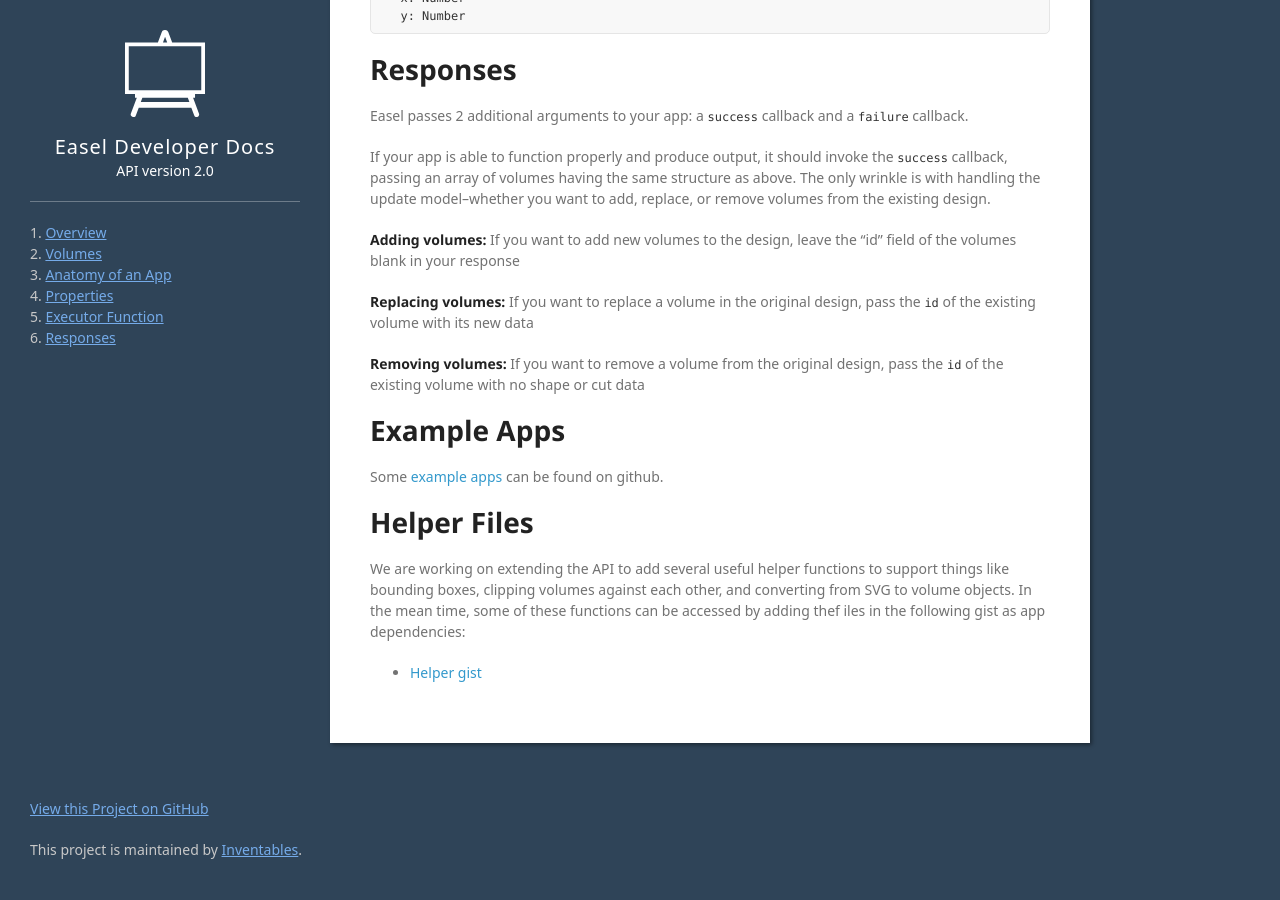
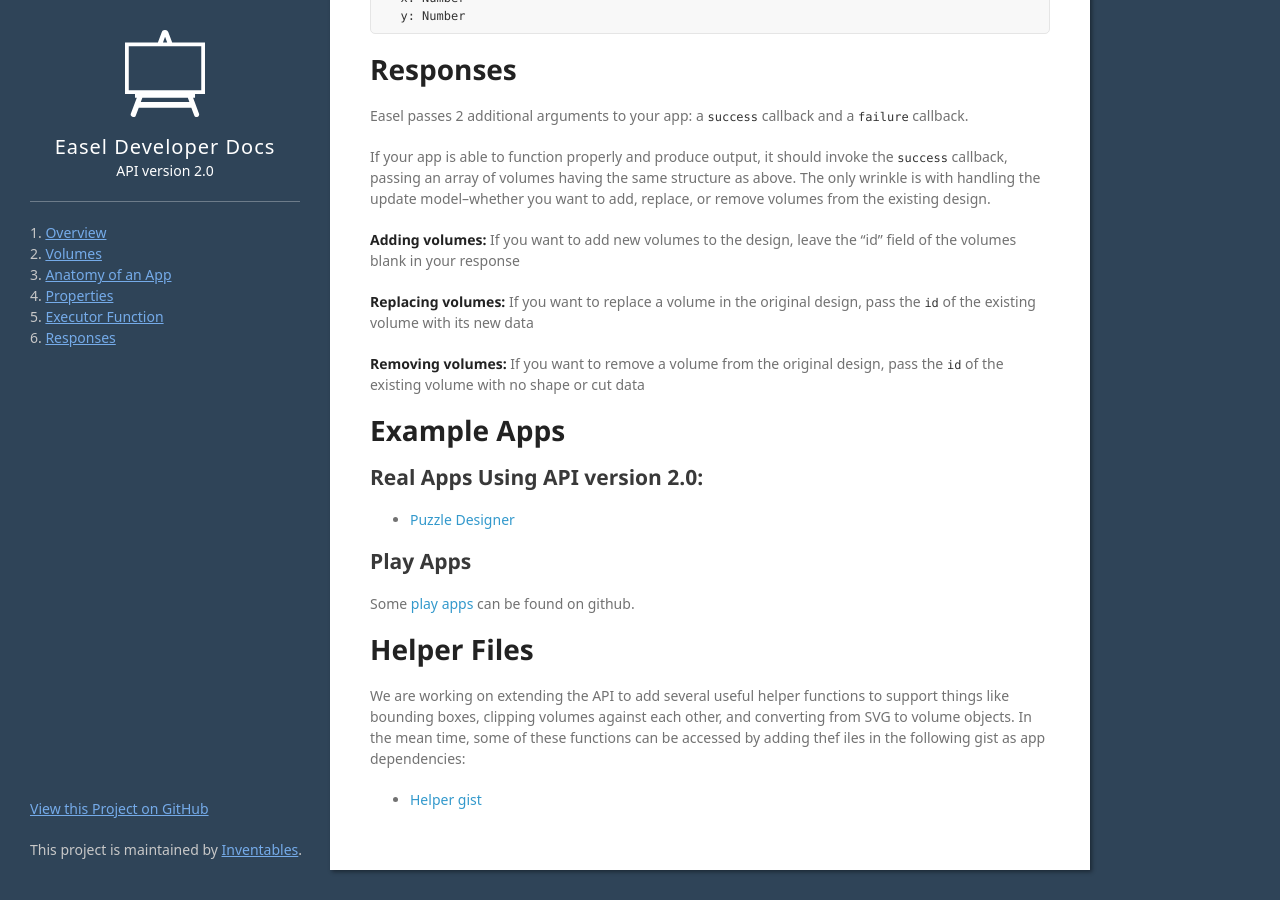
Before and after one commit to inventables/easel-dev, a Jekyll site: the page built from index.md, in a window 1280 px wide and 900 px high, scrolled down 4678 px. Built offline with Jekyll 4.4.1, drawn with Linux system fonts in a browser that asks for light colours; some web fonts are replaced.

Commit message:
Link to puzzle app using v2

```diff
--- a/index.md
+++ b/index.md
@@ -218,7 +218,13 @@ If your app is able to function properly and produce output, it should invoke th
 
 # Example Apps
 
-Some [example apps](https://github.com/inventables/easel-example-apps) can be found on github.
+## Real Apps Using API version 2.0:
+
+- [Puzzle Designer](https://github.com/inventables/easel-puzzle-generator)
+
+## Play Apps
+
+Some [play apps](https://github.com/inventables/easel-example-apps) can be found on github.
 
 # Helper Files
 
```
